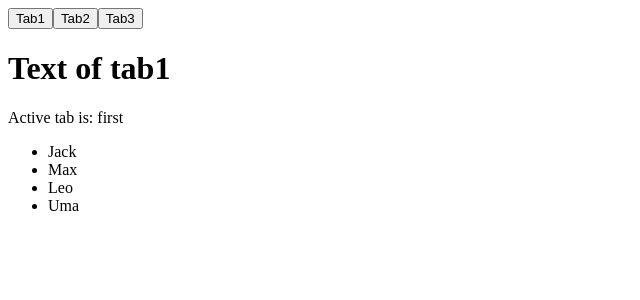
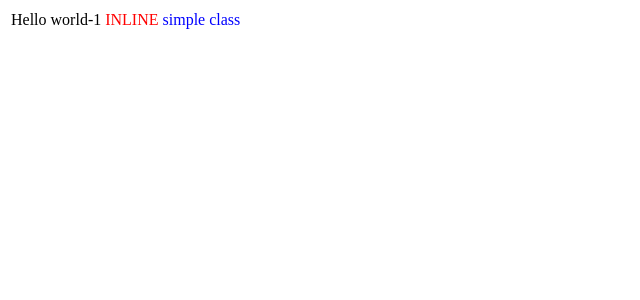
Before and after one commit to roman-gravit/React, a React (Create React App) app: page / in a window 1280 px wide. Shown: the top 300 px of the page, without its empty margins (0-640 px from the left). Built offline with nearby package versions, Linux system fonts and the light colour scheme.

Commit message:
React. Lesson9. Fragment, include CSS.

```diff
--- /dev/null
+++ b/src/09_fragment/Lesson.jsx
@@ -0,0 +1,37 @@
+import React, { Fragment } from "react";
+import "./styles.css";
+
+
+// CSS
+// 1. Inline
+// 2. import file with styles to component
+
+
+// 1. Return several elements from component: via array
+const Columns = () => ([
+	<td key="1">Hello</td>,
+	<td key="2">world-1</td>
+])
+
+const my_style = {color: "red", textTransform: "uppercase" };
+
+// 2. Fragment
+const ColumnsFr = () => (
+	<Fragment>
+		<td style={my_style}>Inline</td>
+		<td className="title">Simple class</td>
+	</Fragment>
+);
+
+const Table = () => (
+	<table>
+		<tbody>
+			<tr>
+				<Columns />
+				<ColumnsFr />
+			</tr>
+		</tbody>
+	</table>
+)
+
+export default Table;
--- /dev/null
+++ b/src/09_fragment/styles.css
@@ -0,0 +1,4 @@
+.title {
+	color: blue;
+	text-transform:  lowercase;
+}
--- a/src/index.js
+++ b/src/index.js
@@ -1,12 +1,12 @@
 import React from "react";
 import ReactDOM from "react-dom/client";
 import { StrictMode } from 'react';
-import App from "./08_lists/Lesson";
+import Table from "./09_fragment/Lesson";
 
 const root = ReactDOM.createRoot(document.getElementById('root'));
 root.render(
     <StrictMode>
-        <App />
+        <Table />
     </StrictMode>
 
 );
```
